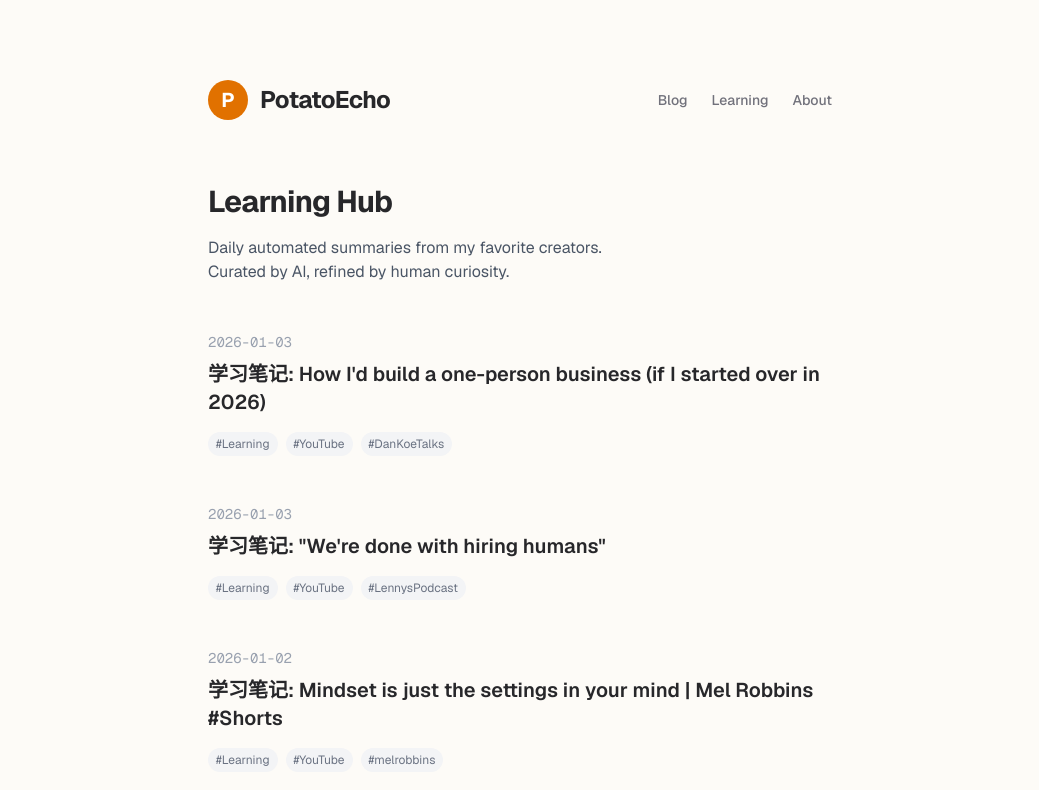
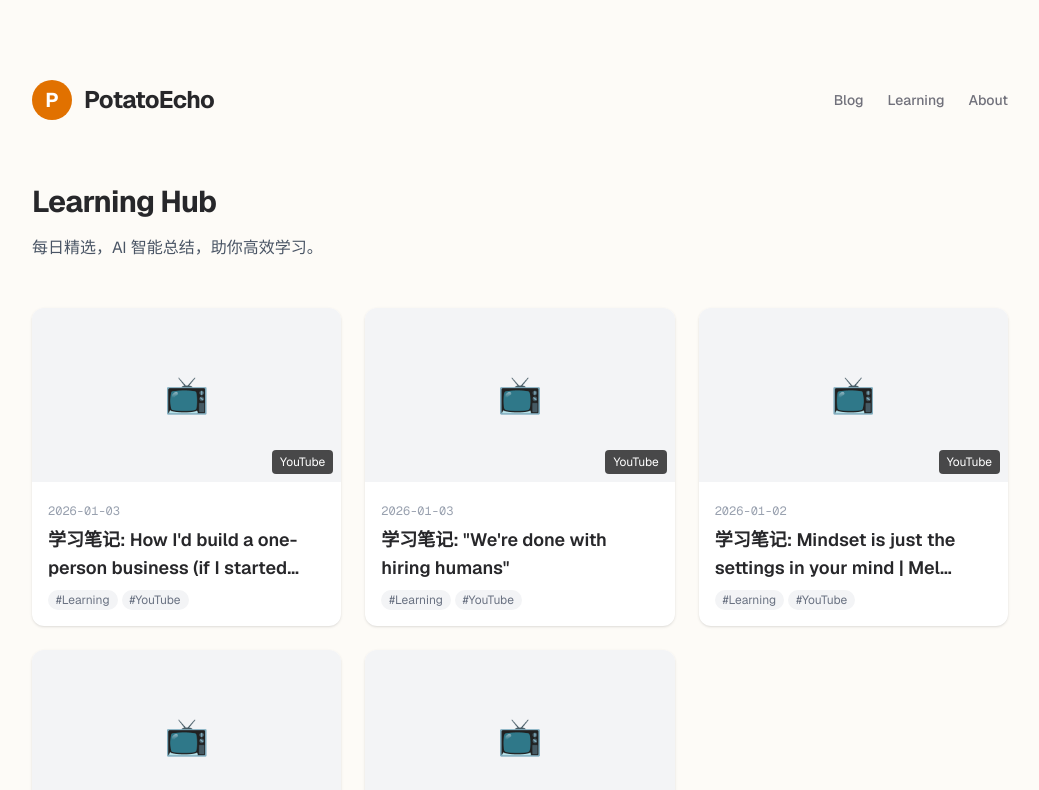
Before and after one commit to jackyecho1029/potatoblog, a Next.js app: page /learning in a window 1280 px wide. Shown: the top 790 px of the page, without its empty margins (120-1159 px from the left). Built offline with nearby package versions, Linux system fonts and the light colour scheme.

Commit message:
feat: Gallery layout, hook titles, thumbnails, Chinese labels, Giscus comments for Learning Hub

```diff
--- a/app/learning/[id]/page.tsx
+++ b/app/learning/[id]/page.tsx
@@ -1,5 +1,6 @@
 import { getLearningPostData, getSortedLearningPostsData } from "../../../lib/learning";
 import Header from "../../components/Header";
+import GiscusComments from "../../components/GiscusComments";
 import Link from "next/link";
 import { notFound } from "next/navigation";
 
@@ -31,9 +32,9 @@ export default async function LearningPost({ params }: { params: Promise<{ id: s
                                     href={postData.source_url}
                                     target="_blank"
                                     rel="noopener noreferrer"
-                                    className="text-sm text-amber-600 hover:underline"
+                                    className="inline-flex items-center gap-2 text-sm text-amber-600 hover:underline"
                                 >
-                                    📺 Watch Original Video
+                                    📺 观看原视频
                                 </a>
                             )}
                         </div>
@@ -46,8 +47,14 @@ export default async function LearningPost({ params }: { params: Promise<{ id: s
 
                     <div className="mt-16 pt-8 border-t border-zinc-200">
                         <Link href="/learning" className="text-amber-600 hover:underline">
-                            ← Back to Learning Hub
+                            ← 返回学习中心
                         </Link>
+                    </div>
+
+                    {/* Comments Section */}
+                    <div className="mt-12">
+                        <h3 className="text-lg font-semibold mb-4">💬 讨论区</h3>
+                        <GiscusComments />
                     </div>
                 </main>
             </div>
--- a/app/learning/page.tsx
+++ b/app/learning/page.tsx
@@ -1,37 +1,59 @@
 import Link from "next/link";
+import Image from "next/image";
 import { getSortedLearningPostsData } from "../../lib/learning";
 import Header from "../components/Header";
 
 export default function LearningPage() {
-    // Fetch learning data
     const posts = getSortedLearningPostsData();
 
     return (
         <div className="min-h-screen bg-[#FDFBF7] text-zinc-800 font-sans selection:bg-amber-200">
-            <main className="max-w-2xl mx-auto px-6 py-20">
+            <main className="max-w-5xl mx-auto px-6 py-20">
                 <Header />
 
                 <header className="mb-12">
                     <h1 className="text-3xl font-bold mb-4 tracking-tight">Learning Hub</h1>
-                    <p className="text-gray-600 dark:text-gray-400">
-                        Daily automated summaries from my favorite creators. <br />
-                        Curated by AI, refined by human curiosity.
+                    <p className="text-gray-600">
+                        每日精选，AI 智能总结，助你高效学习。
                     </p>
                 </header>
 
-                <div className="space-y-12">
+                {/* Gallery Grid */}
+                <div className="grid grid-cols-1 md:grid-cols-2 lg:grid-cols-3 gap-6">
                     {posts.map((post) => (
-                        <article key={post.id} className="group">
+                        <article key={post.id} className="group bg-white rounded-xl overflow-hidden shadow-sm hover:shadow-lg transition-all duration-300">
                             <Link href={`/learning/${post.id}`} className="block">
-                                <div className="flex flex-col gap-2">
-                                    <time className="text-sm text-gray-400 font-mono">{post.date}</time>
-                                    <h2 className="text-xl font-semibold group-hover:text-amber-600 transition-colors">
+                                {/* Thumbnail */}
+                                <div className="relative aspect-video bg-gray-100 overflow-hidden">
+                                    {post.thumbnail ? (
+                                        <Image
+                                            src={post.thumbnail}
+                                            alt={post.title}
+                                            fill
+                                            className="object-cover group-hover:scale-105 transition-transform duration-300"
+                                            unoptimized
+                                        />
+                                    ) : (
+                                        <div className="w-full h-full flex items-center justify-center text-gray-400">
+                                            <span className="text-4xl">📺</span>
+                                        </div>
+                                    )}
+                                    {/* Duration/Source badge */}
+                                    <div className="absolute bottom-2 right-2 bg-black/70 text-white text-xs px-2 py-1 rounded">
+                                        YouTube
+                                    </div>
+                                </div>
+
+                                {/* Content */}
+                                <div className="p-4">
+                                    <time className="text-xs text-gray-400 font-mono">{post.date}</time>
+                                    <h2 className="text-lg font-semibold mt-1 line-clamp-2 group-hover:text-amber-600 transition-colors">
                                         {decodeHtmlEntities(post.title)}
                                     </h2>
                                     {post.tags && (
-                                        <div className="flex gap-2 mt-2">
-                                            {post.tags.map((tag) => (
-                                                <span key={tag} className="text-xs bg-gray-100 px-2 py-1 rounded-full text-gray-500">
+                                        <div className="flex flex-wrap gap-1 mt-2">
+                                            {post.tags.slice(0, 2).map((tag) => (
+                                                <span key={tag} className="text-xs bg-gray-100 px-2 py-0.5 rounded-full text-gray-500">
                                                     #{tag}
                                                 </span>
                                             ))}
@@ -41,13 +63,13 @@ export default function LearningPage() {
                             </Link>
                         </article>
                     ))}
+                </div>
 
-                    {posts.length === 0 && (
-                        <div className="p-8 text-center text-gray-500 bg-gray-50 rounded-lg">
-                            No learning notes yet. The automated agent is sleeping. 💤
-                        </div>
-                    )}
-                </div>
+                {posts.length === 0 && (
+                    <div className="p-12 text-center text-gray-500 bg-gray-50 rounded-lg">
+                        暂无学习笔记，AI 机器人正在休息中... 💤
+                    </div>
+                )}
             </main>
         </div>
     );
--- a/lib/learning.ts
+++ b/lib/learning.ts
@@ -9,9 +9,11 @@ const postsDirectory = path.join(process.cwd(), 'posts/learning');
 export interface LearningPostData {
     id: string;
     title: string;
+    original_title?: string;
     date: string;
     tags?: string[];
     source_url?: string;
+    thumbnail?: string;
     contentHtml?: string;
 }
 
@@ -36,7 +38,7 @@ export function getSortedLearningPostsData(): LearningPostData[] {
         // Combine the data with the id
         return {
             id,
-            ...matterResult.data as { title: string; date: string; tags?: string[], source_url?: string },
+            ...matterResult.data as { title: string; date: string; tags?: string[], source_url?: string, thumbnail?: string, original_title?: string },
         };
     });
     // Sort posts by date
--- a/scripts/fetch-learning.ts
+++ b/scripts/fetch-learning.ts
@@ -33,40 +33,56 @@ async function getChannelId(handle: string) {
     }
 }
 
-async function summarizeVideo(title: string, transcriptText: string): Promise<string> {
+async function summarizeVideo(originalTitle: string, transcriptText: string): Promise<{ hookTitle: string, summary: string }> {
     const model = genAI.getGenerativeModel({ model: "gemini-flash-latest" });
 
     const prompt = `
-  You are an expert learning assistant. Summarize this YouTube video transcript.
-  Video Title: "${title}"
+You are an expert content creator and learning assistant. Your task is to:
+1. Create a compelling, curiosity-inducing Chinese title (NOT a direct translation)
+2. Summarize the video content
 
-  Please output in the following Markdown format (in Chinese, simple and profound):
+**Original Video Title:** "${originalTitle}"
 
-  ## 核心观点 (Key Takeaways)
-  - [Point 1]
-  - [Point 2]
-  - [Point 3]
+**Your output MUST follow this EXACT format:**
 
-  ### 💎 金句 (Golden Quotes)
-  > "[Quote 1]"
-  > "[Quote 2]"
+---HOOK_TITLE_START---
+[Write a short, punchy Chinese title that creates curiosity or FOMO. Use rhetorical questions, bold claims, or intriguing hooks. Example: "为什么90%的人永远无法财务自由？" or "这个习惯，让我一年多赚了50万"]
+---HOOK_TITLE_END---
 
-  ### 💡 行动建议 (Actionable Advice)
-  - [Advice 1]
-  - [Advice 2]
+## 核心观点
+- [Point 1 in Chinese]
+- [Point 2 in Chinese]
+- [Point 3 in Chinese]
 
-  ---
-  Transcript:
-  ${transcriptText.substring(0, 30000)} // Limit to avoid token limits mostly
-  `;
+### 💎 金句
+> "[Impactful quote 1 in Chinese]"
+> "[Impactful quote 2 in Chinese]"
+
+### 💡 行动建议
+- [Actionable advice 1 in Chinese]
+- [Actionable advice 2 in Chinese]
+
+---
+Transcript:
+${transcriptText.substring(0, 25000)}
+`;
 
     try {
         const result = await model.generateContent(prompt);
         const response = await result.response;
-        return response.text();
+        const text = response.text();
+
+        // Extract hook title
+        const titleMatch = text.match(/---HOOK_TITLE_START---([\s\S]*?)---HOOK_TITLE_END---/);
+        const hookTitle = titleMatch ? titleMatch[1].trim() : originalTitle;
+
+        // Remove the title markers from summary
+        const summary = text.replace(/---HOOK_TITLE_START---[\s\S]*?---HOOK_TITLE_END---/, '').trim();
+
+        return { hookTitle, summary };
     } catch (error) {
         console.error("Gemini Error:", error);
-        return "AI Summarization Failed.";
+        return { hookTitle: originalTitle, summary: "AI Summarization Failed." };
     }
 }
 
@@ -118,22 +134,25 @@ async function fetchLatestVideos() {
 
             console.log(`🎥 Found new video: ${title}`);
 
+            // Get YouTube thumbnail (high quality)
+            const thumbnailUrl = `https://img.youtube.com/vi/${videoId}/maxresdefault.jpg`;
+
             try {
                 console.log("   Fetching transcript...");
                 const transcriptItems = await YoutubeTranscript.fetchTranscript(videoId);
                 const transcriptText = transcriptItems.map(item => item.text).join(' ');
 
                 console.log("   Summarizing with Gemini...");
-                const summary = await summarizeVideo(title, transcriptText);
+                const { hookTitle, summary } = await summarizeVideo(title, transcriptText);
 
                 const fileContent = `---
-title: "学习笔记: ${title}"
+title: "${hookTitle.replace(/"/g, '\\"')}"
+original_title: "${title.replace(/"/g, '\\"')}"
 date: "${date}"
 tags: ["Learning", "YouTube", "${handle.replace('@', '')}"]
 source_url: "https://www.youtube.com/watch?v=${videoId}"
+thumbnail: "${thumbnailUrl}"
 ---
-
-# ${title}
 
 ${summary}
 
```
